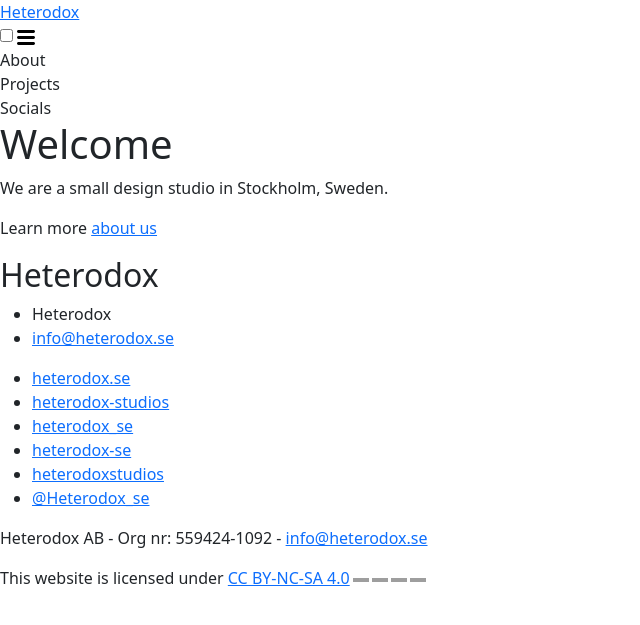
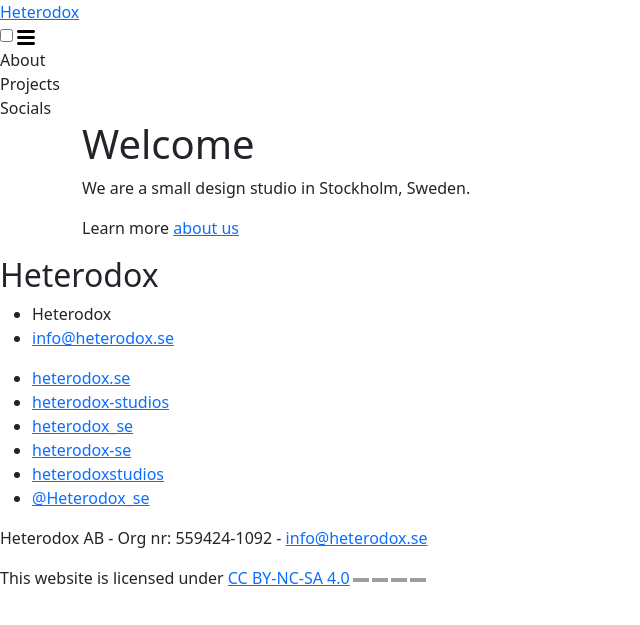
Before and after one commit to heterodox-studios/heterodox-studios.github.io, a Jekyll site: the page built from index.md, in a window 1280 px wide. Shown: the top 625 px of the page, without its empty margins (0-640 px from the left). Built offline with Jekyll 4.4.1, drawn with Linux system fonts in a browser that asks for light colours; grey boxes are pictures that could not be loaded.

Commit message:
wrap main content

```diff
--- a/_layouts/default.html
+++ b/_layouts/default.html
@@ -7,10 +7,8 @@
 
     {%- include header.html -%}
 
-    <main class="page-content" aria-label="Content">
-      <div class="wrapper">
-        {{ content }}
-      </div>
+    <main class="container" aria-label="Content">
+      {{ content }}
     </main>
 
     {%- include footer.html -%}
```
